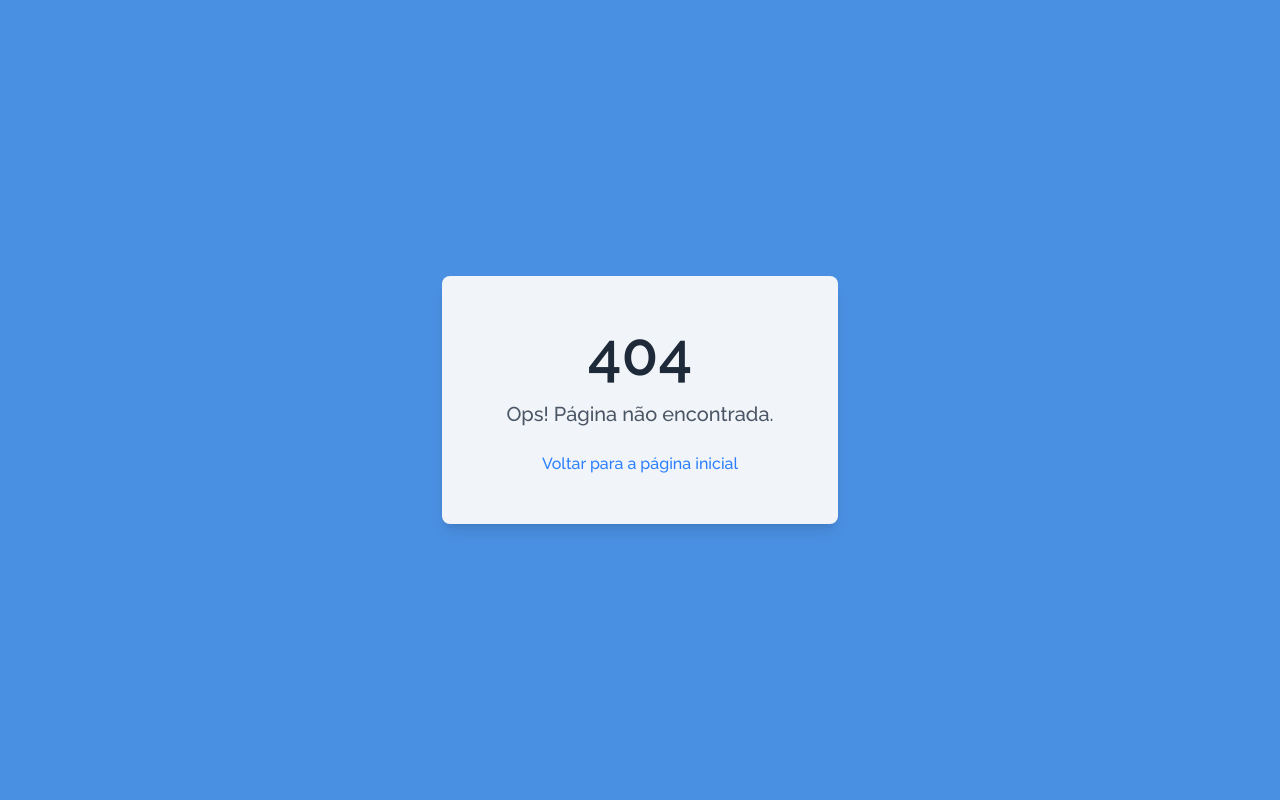
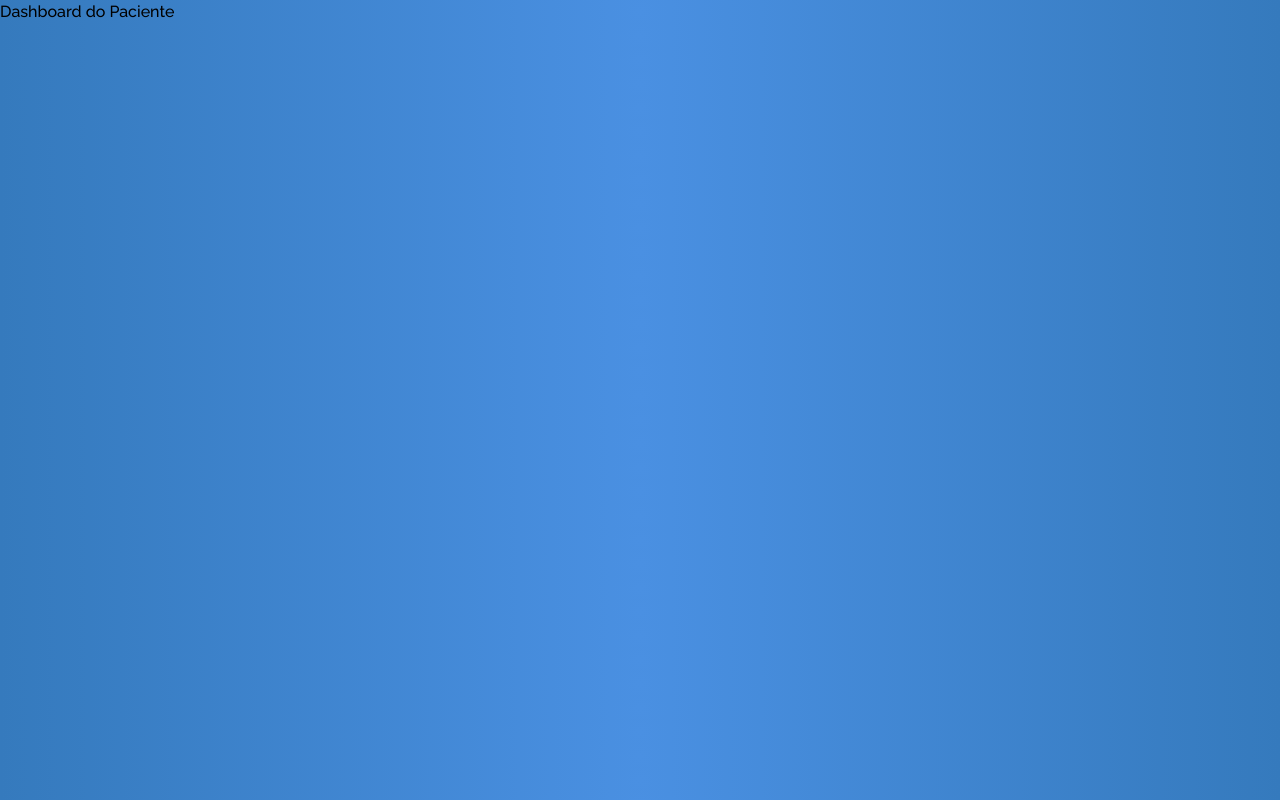
Before and after one commit to jonathaneamorim/Psiconet-Frontend, a Next.js app: page /patient/dashboard in a window 1280 px wide. Before the commit this address had no page. Built offline with nearby package versions, Linux system fonts and the light colour scheme.

Commit message:
feature(integration-login): Criando base de dashboard para receber o redirect do login

```diff
--- /dev/null
+++ b/src/app/(pages)/patient/dashboard/page.tsx
@@ -0,0 +1,8 @@
+export default function DashboardPaciente() {
+
+    return (
+        <div>
+            <h1>Dashboard do Paciente</h1>
+        </div>
+    );
+}
--- /dev/null
+++ b/src/app/(pages)/psychologist/dashboard/page.tsx
@@ -0,0 +1,8 @@
+export default function DashboardPsicologo() {
+
+    return (
+        <div>
+            <h1>Dashboard do Psicólogo</h1>
+        </div>
+    );
+}
```
